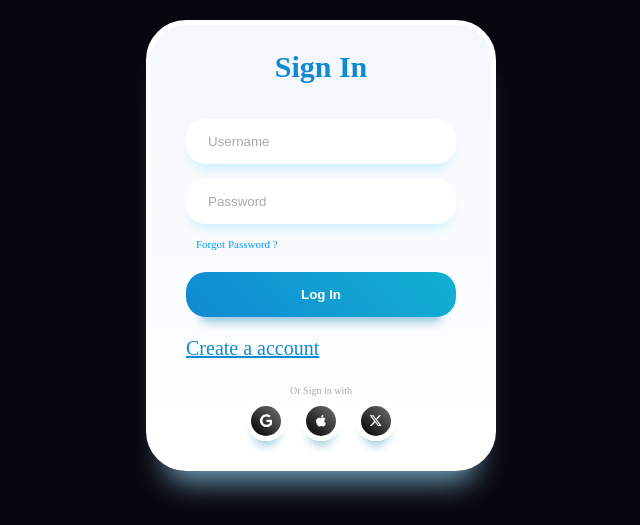
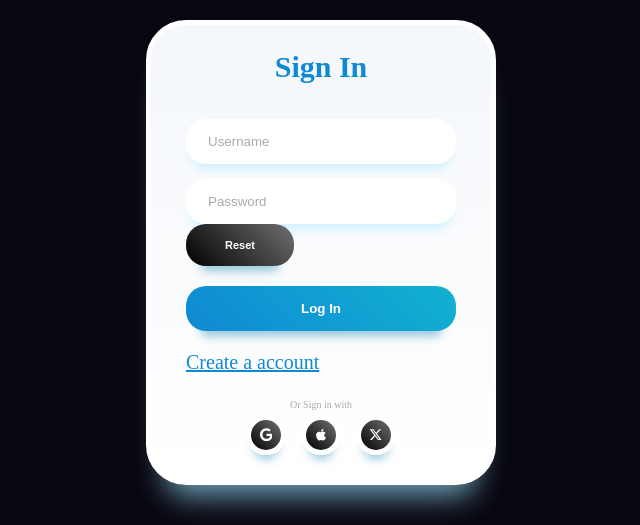
Before and after one commit to desbaa32/login_project_si, a Django app: page /login/ in a window 1280 px wide. Shown: the top 525 px of the page, without its empty margins (319-959 px from the left). Run offline with Django 5.2, Linux system fonts and the light colour scheme.

Commit message:
correction of read me

```diff
--- a/authenticationproject/templates/login.html
+++ b/authenticationproject/templates/login.html
@@ -95,10 +95,29 @@ justify-content: center;
   margin-left: 10px;
 }
 
-.form .forgot-password a {
+.form .resetb {
   font-size: 11px;
+  width: 40%;
   color: #0099ff;
-  text-decoration: none;
+  text-decoration:none;
+  font-weight: bold;
+  color: white;
+  padding-block: 15px;
+  {% comment %} margin: 20px auto; {% endcomment %}
+  background: linear-gradient(45deg, rgb(0, 0, 0) 0%, rgb(112, 112, 112) 100%);
+  border-radius: 20px;
+  box-shadow: rgba(133, 189, 215, 0.8784313725) 0px 20px 10px -15px;
+  border: none;
+  transition: all 0.2s ease-in-out;
+}
+.form .resetb:hover {
+  transform: scale(1.03);
+  box-shadow: rgba(133, 189, 215, 0.8784313725) 0px 23px 10px -20px;
+}
+
+.form .resetb:active {
+  transform: scale(0.95);
+  box-shadow: rgba(133, 189, 215, 0.8784313725) 0px 15px 10px -10px;
 }
 
 .form .login-button {
@@ -191,7 +210,8 @@ justify-content: center;
             {% csrf_token %}
             <input required="" class="input" type="text" id="username" name="username"placeholder="Username">
             <input required="" class="input" type="password" name="pass" id="password" placeholder="Password">
-            <span class="forgot-password"><a href="#">Forgot Password ?</a></span>
+            {% comment %} <span class="forgot-password"><a href="#">Forgot Password ?</a></span> {% endcomment %}
+            <input class="resetb"type="reset" value="Reset">
             {% comment %} <input class="login-button" type="submit" value="Sign In"> {% endcomment %}
             <button class="login-button"type="submit">Log In</button>
             <a class='creat'href="{% url 'signup' %}" >Create a account</a>
```
Also changed, not shown: README.md.
